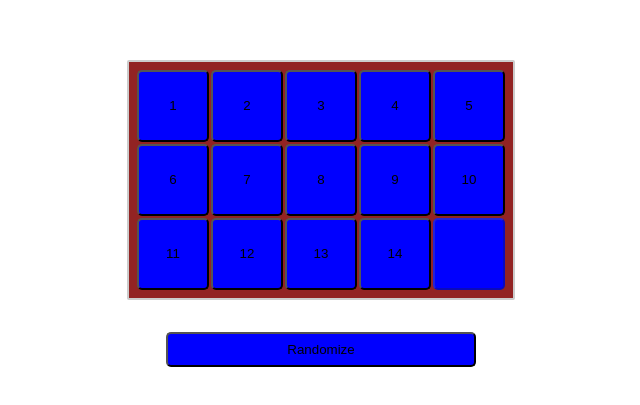
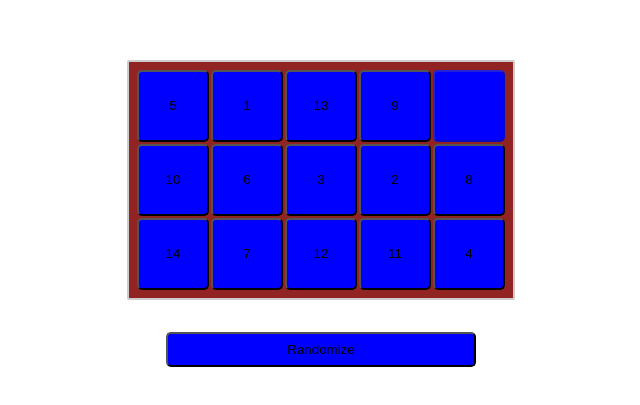
Before and after one commit to Skjesper/15-puzzle, a Next.js app: page / in a window 1280 px wide. Shown: the part 187-592 px from the top of the page, without its empty margins (319-959 px from the left). Built offline with nearby package versions, Linux system fonts and the light colour scheme.

Commit message:
added randomizer on reload

```diff
--- a/src/app/page.tsx
+++ b/src/app/page.tsx
@@ -10,24 +10,29 @@ const { TOTAL_TILES, COLS } = PUZZLE_CONFIG;
 
 export default function Home() {
 
+
+
+  const shuffleArray = (array: number[]): number[] => {
+    const shuffled = [...array];
+    for (let i = shuffled.length - 1; i > 0; i--) {
+      const j = Math.floor(Math.random() * (i + 1));
+      [shuffled[i], shuffled[j]] = [shuffled[j], shuffled[i]];
+    }
+    return shuffled;
+  };
+
   const createInitialGrid = (): number[] => {
     const grid: number[] = [];
     for (let i = 1; i < TOTAL_TILES; i++) {
       grid.push(i);
     }
     grid.push(0);
-   return grid;
+    return shuffleArray(grid);
   };
-
   const [grid, setGrid] = useState<number[]>(createInitialGrid());
 
 const shuffleGrid = () => {
-  const shuffled = [...grid];
-  for (let i = shuffled.length - 1; i > 0; i--) {
-    const j = Math.floor(Math.random() * (i + 1));
-    [shuffled[i], shuffled[j]] = [shuffled[j], shuffled[i]];
-  }
-  setGrid(shuffled);
+  setGrid(shuffleArray(grid));
 };
 
 const handleTileClick = (index: number) => {
--- a/src/components/ui/Button/button.module.css
+++ b/src/components/ui/Button/button.module.css
@@ -15,4 +15,5 @@
 
     padding: 0.5rem;
     width: 80%;
+
 }
```
Lines whose indentation alone changed are shown as unchanged.
